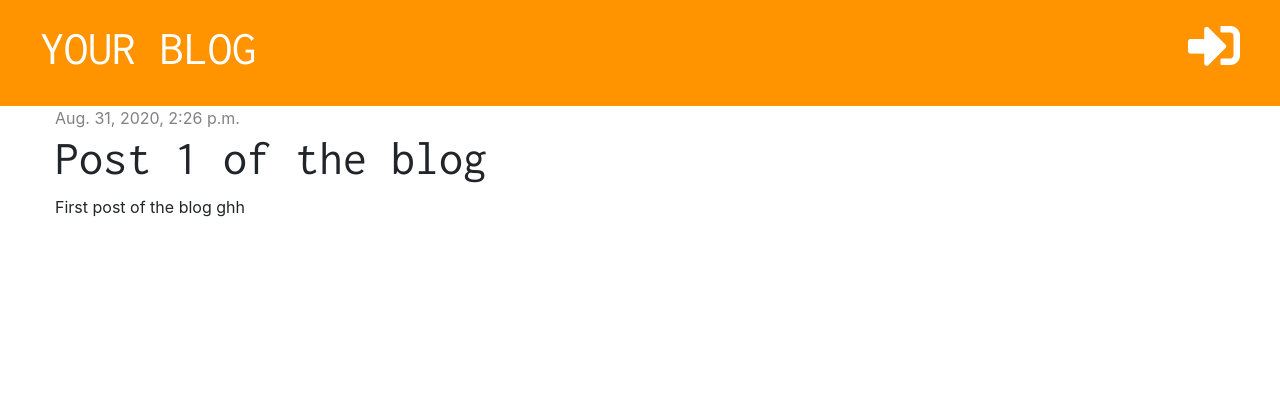
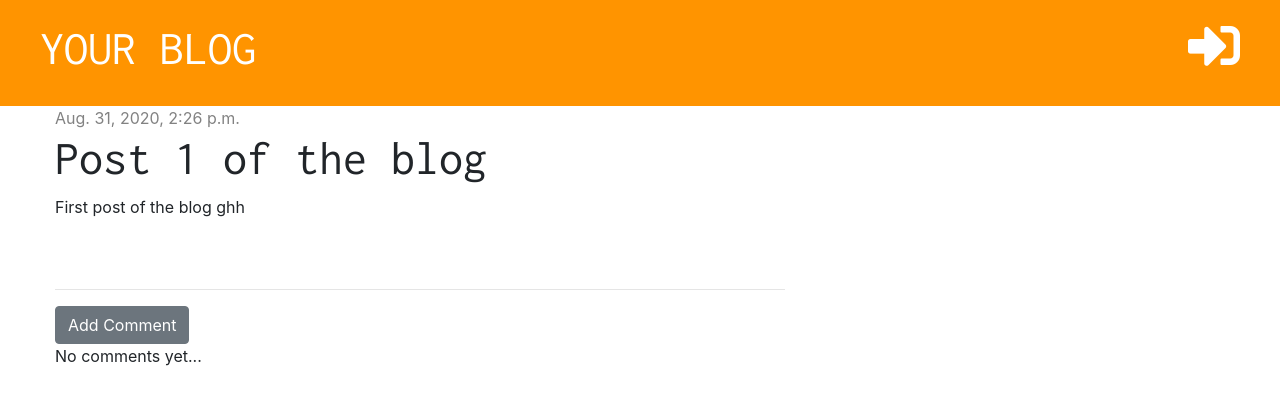
Before and after one commit to elisaZeneli/myblog, a Django app: page /post/1/ in a window 1280 px wide. Shown: the top 405 px of the page. Run offline with Django 3.2, Linux system fonts and the light colour scheme; data comes from the database, SQL or seed files in the repository; both versions use the stored data as it was after the commit; some libraries are stand-ins or nearby versions.

Commit message:
Add feature to comment on comment post

```diff
--- a/blog/admin.py
+++ b/blog/admin.py
@@ -1,6 +1,7 @@
 from django.contrib import admin
-from .models import Post
+from .models import Post, Comment
 
 
 # Register your models here.
 admin.site.register(Post)
+admin.site.register(Comment)
--- a/blog/models.py
+++ b/blog/models.py
@@ -11,12 +11,22 @@ class Post(models.Model):
     published_date = models.DateTimeField(blank=True, null=True)
 
 
-
     def publish(self):
         self.published_date = timezone.now()
         self.save()
 
 
+    def __str__(self):
+        return self.title
+
+
+
+
+class Comment(models.Model):
+    post = models.ForeignKey('blog.Post', on_delete=models.CASCADE, related_name='comments')
+    author = models.CharField(max_length=200)
+    text = models.TextField()
+    created_date = models.DateTimeField(default=timezone.now)
 
     def __str__(self):
-        return self.title
+        return self.text
--- a/blog/static/css/blog.css
+++ b/blog/static/css/blog.css
@@ -42,9 +42,15 @@ h1, h2, h3, h4 {
     float: right;
 }
 
+
 .top-menu, .top-menu:hover {
     color: white;
     float: right;
     font-size: 26px;
     margin-right: 20px;
 }
+
+
+.comment {
+    margin: 20px 0px 20px 20px;
+}
--- a/blog/templates/blog/post_detail.html
+++ b/blog/templates/blog/post_detail.html
@@ -19,4 +19,20 @@
         <h1>{{ post.title }}</h1>
         <p>{{ post.text|linebreaksbr }}</p>
     </div>
+
+    <hr>
+    <a href="{% url "add_comment_to_post" pk=post.pk %}" class="btn btn-secondary">Add Comment</a>
+    {% for comment in post.comments.all %}
+        <div class="comment">
+            <div class="date">
+                {{ comment.created_date }}
+            </div>
+            <strong>{{ comment.author }}</strong>
+            <p>{{ comment.text }}</p>
+        </div>
+
+        {% empty %}
+           <p>No comments yet...</p>
+    {% endfor %}
+
 {% endblock %}
--- a/blog/urls.py
+++ b/blog/urls.py
@@ -8,4 +8,5 @@ urlpatterns = [
     path('post/<int:pk>/edit/', views.post_edit, name='post_edit'),
     path('drafts/', views.post_draft_list, name='post_draft_list'),
     path('post/<int:pk>/publish/', views.post_publish, name='post_publish'),
+    path('post/<int:pk>/comment', views.add_comment_to_post, name='add_comment_to_post')
 ]
--- a/blog/views.py
+++ b/blog/views.py
@@ -2,7 +2,7 @@ from django.contrib.auth.decorators import login_required
 from django.shortcuts import render, get_object_or_404, redirect
 from django.utils import timezone
 
-from .forms import PostForm
+from .forms import PostForm, CommentForm
 from .models import Post
 
 
@@ -64,3 +64,18 @@ def post_publish(request, pk):
     post = get_object_or_404(Post, pk=pk)
     post.publish()
     return redirect('post_detail', pk=pk)
+
+
+def add_comment_to_post(request, pk):
+    post = get_object_or_404(Post, pk=pk)
+    if request.method == 'POST':
+        form = CommentForm(request.POST)
+        if form.is_valid():
+            comment = form.save(commit=False)
+            comment.author = request.user
+            comment.post = post
+            comment.save()
+            return redirect('post_detail', pk=post.pk)
+    else:
+        form = CommentForm()
+    return render(request, 'blog/add_comment_to_post.html', {'form': form})
```
Also changed, not shown: blog/forms.py (+7 -1 lines), blog/templates/blog/add_comment_to_post.html (added, +14 -0 lines), blog/migrations/0002_comment.py (added), db.sqlite3.
